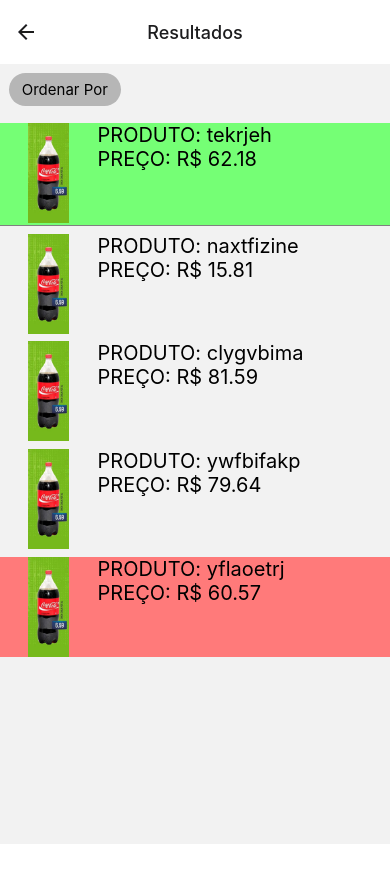
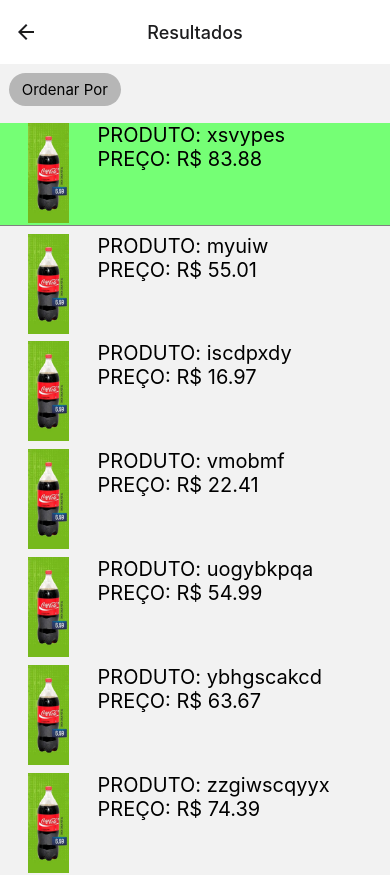
Before and after one commit to joaoguilherme000/Funcionando-typescript, a React Native app: screen /Resultados in a window 390 px wide. Shown: the top 875 px of the page. Before the commit the page ends 844 px from the top, so only its background shows below. Built offline with nearby package versions, Linux system fonts and the light colour scheme.

Commit message:
adcionado mais items para o flatlist rolar

```diff
--- a/src/components/Items.tsx
+++ b/src/components/Items.tsx
@@ -16,6 +16,16 @@
         { id: "3", nome: "Guarana", preço: 15 },
         { id: "4", nome: "Cerveja", preço: 30 },
         { id: "5", nome: "Vodka", preço: 8 },
+        { id: "6", nome: "nome 6", preço: 9 },
+        { id: "7", nome: "nome 7", preço: 1 },
+        { id: "8", nome: "nome 8", preço: 2 },
+        { id: "9", nome: "nome 9", preço: 3 },
+        { id: "10", nome: "nome 10", preço: 4 },
+        { id: "11", nome: "nome 11", preço: 5 },
+        { id: "12", nome: "nome 12", preço: 6 },
+        { id: "13", nome: "nome 13", preço: 88 },
+        { id: "14", nome: "nome 14", preço: 99 },
+        { id: "15", nome: "nome 15", preço: 14 },
         // Adicione outros
     ]);
 
```
